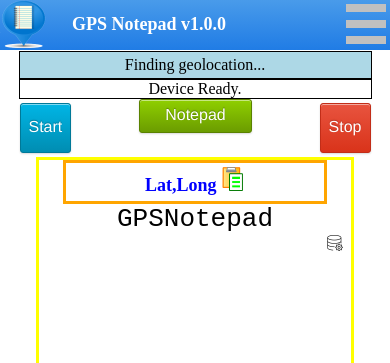
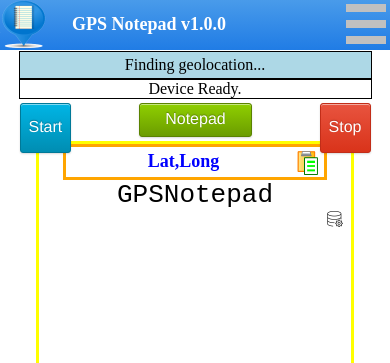
Before and after one commit to jessemonroy650/GPS-Notepad, a plain HTML site: page index.html in a window 390 px wide. Shown: the top 363 px of the page. Drawn offline with Linux system fonts and the light colour scheme; some packages are replaced by stand-ins of ours.

Commit message:
more button changes

```diff
--- a/css/app.css
+++ b/css/app.css
@@ -11,10 +11,10 @@ body {margin:0;padding:0;}
 #header  {text-align:left;background: #499bea;background: linear-gradient(to bottom,  #499bea 0%,#207ce5 100%);}
 #menubar   {cursor:pointer;border:0;float:right;}
 #app_icon  {cursor:pointer;border:0;float:left;}
+
 #imgCamera {float:right;height:16px;width:16px;padding:0.1em 0.5em;}
 #imgLocalStore {float:right;height:16px;width:16px;padding:0.1em 0.5em;}
 #app_title {cursor:default;display:block;padding:0.75em;padding-left:4em;color:white;font-weight:bold;font-size:large;}
-
 #gpsDetails {padding:0.25em 0;background-color:lightblue;}
 #mainPanel {width:80%;border:solid 3px yellow;min-height: 14em;}
 #recentReading {width:80%;border:solid 3px orange;
@@ -25,10 +25,10 @@ body {margin:0;padding:0;}
 #latLong {color:blue;text-align:center;font-weight:bold;}
 
 /* Buttons */
-#editpaste {cursor:pointer;float:right;}
+#copypaste {cursor:pointer;float:right;}
 /* #uploadButton {cursor:pointer;padding:0.5em;margin:0.25em 0;} */
-#startButton  {cursor:pointer;float:left;padding:0.5em;margin:0.25em 0;}
-#notepadButton {cursor:pointer;}
+#startButton {cursor:pointer;float:left;padding:0.5em;margin:0.25em 0;}
+#notepadButton {cursor:pointer;margin:0.25em 0;}
 #stopButton   {cursor:pointer;float:right;padding:0.5em;margin:0.25em 0;}
 #cameraButton {cursor:pointer;margin:0.25em 0;}
 
--- a/index.html
+++ b/index.html
@@ -24,8 +24,8 @@
 <body>
 	<center>
 	<div id=header class=header>
-		<img id=menubar src=images/3menubars_lightgrey.png>
-		<img id=app_icon src=res/drawable-mdpi/icon.png>
+		<img title="configure output" id=menubar src=images/3menubars_lightgrey.png>
+		<img title="" id=app_icon src=res/drawable-mdpi/icon.png>
 		<span id=app_title>GPS Notepad
 			v<span id=version></span>
 		</span>
@@ -56,14 +56,13 @@
 	<div id=runButtons class=defaultOff>
 		<span id=stopButton class="button button-rounded button-caution">Stop</span>
 		<span id=startButton class="button button-rounded button-primary">Start</span>
-		<span id=notepadButton class="button button-rounded button-action">Notepad</span><br>
+		<span id=notepadButton class="button button-rounded button-action">Notepad</span><P>
 		<span id=cameraButton class="button button-rounded button-highlight">Camera</span>
 	</div>
-	<br style=clear:both;>
 	<div id=mainPanel>
 		<div id=recentReading>
 			<span id=latLong>Lat,Long</span>
-			<img id=copypaste src="images/editpaste_24x24.png" />
+			<img title="copy/paste" id=copypaste src="images/editpaste_24x24.png" />
 		</div>
 		<div id=gpsNotepad>GPSNotepad</div>
 		<div id=gpsNote class=hidden>
```
